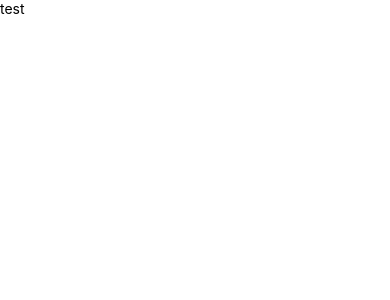
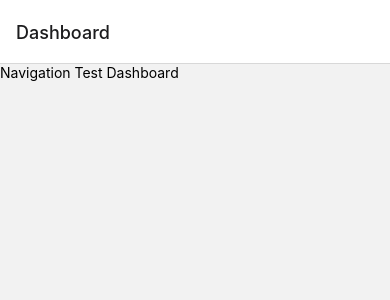
Before and after one commit to TomasGonzalez/bcg-weather-app, a React Native app: screen /Dashboard in a window 390 px wide. Shown: the top 300 px of the page. Built offline with nearby package versions, Linux system fonts and the light colour scheme.

Commit message:
Configured react-navigation

```diff
--- a/App.tsx
+++ b/App.tsx
@@ -1,6 +1,7 @@
-import { Text } from 'react-native';
+import React from 'react';
 
 import { ThemeProvider } from './styled-components';
+import MainRouter from 'src/navigators';
 import MainSafeAreaView from './src/components/main-safe-area-view';
 import theme from './theme';
 
@@ -8,7 +9,7 @@
   return (
     <ThemeProvider theme={theme}>
       <MainSafeAreaView>
-        <Text>test</Text>
+        <MainRouter />
       </MainSafeAreaView>
     </ThemeProvider>
   );
--- a/package.json
+++ b/package.json
@@ -10,6 +10,8 @@
     "eject": "expo eject"
   },
   "dependencies": {
+    "@react-navigation/native": "^6.0.11",
+    "@react-navigation/native-stack": "^6.7.0",
     "@types/styled-components-react-native": "^5.1.3",
     "expo": "~45.0.0",
     "expo-status-bar": "~1.3.0",
@@ -17,6 +19,8 @@
     "react-dom": "17.0.2",
     "react-native": "0.68.2",
     "react-native-dotenv": "^3.3.1",
+    "react-native-safe-area-context": "4.2.4",
+    "react-native-screens": "~3.11.1",
     "react-native-web": "0.17.7",
     "styled-components": "^5.3.5"
   },
--- /dev/null
+++ b/src/navigators/index.tsx
@@ -0,0 +1,12 @@
+import React from 'react';
+import { NavigationContainer } from '@react-navigation/native';
+
+import MainStackNavigator from './main-stack-navigator';
+
+const MainNavigator = () => (
+  <NavigationContainer>
+    <MainStackNavigator />
+  </NavigationContainer>
+);
+
+export default MainNavigator;
--- /dev/null
+++ b/src/navigators/main-stack-navigator/hooks/useMainStackNavigatorLogic.ts
@@ -0,0 +1,5 @@
+const useMainRouterLogic = () => {
+  return {};
+};
+
+export default useMainRouterLogic;
--- /dev/null
+++ b/src/navigators/main-stack-navigator/index.tsx
@@ -0,0 +1,13 @@
+import React from 'react';
+import { createNativeStackNavigator } from '@react-navigation/native-stack';
+import Dashboard from 'src/screens/dashboard';
+
+const Stack = createNativeStackNavigator();
+
+const MainStackNavigator = () => (
+  <Stack.Navigator>
+    <Stack.Screen name='Dashboard' component={Dashboard} />
+  </Stack.Navigator>
+);
+
+export default MainStackNavigator;
--- /dev/null
+++ b/src/screens/dashboard/index.tsx
@@ -0,0 +1,12 @@
+import React from 'react';
+import { View, Text } from 'react-native';
+
+const Dashboard = () => {
+  return (
+    <View>
+      <Text>Navigation Test Dashboard</Text>
+    </View>
+  );
+};
+
+export default Dashboard;
```
Also changed, not shown: 1 other file (tests, documents, lock files or other folders).
